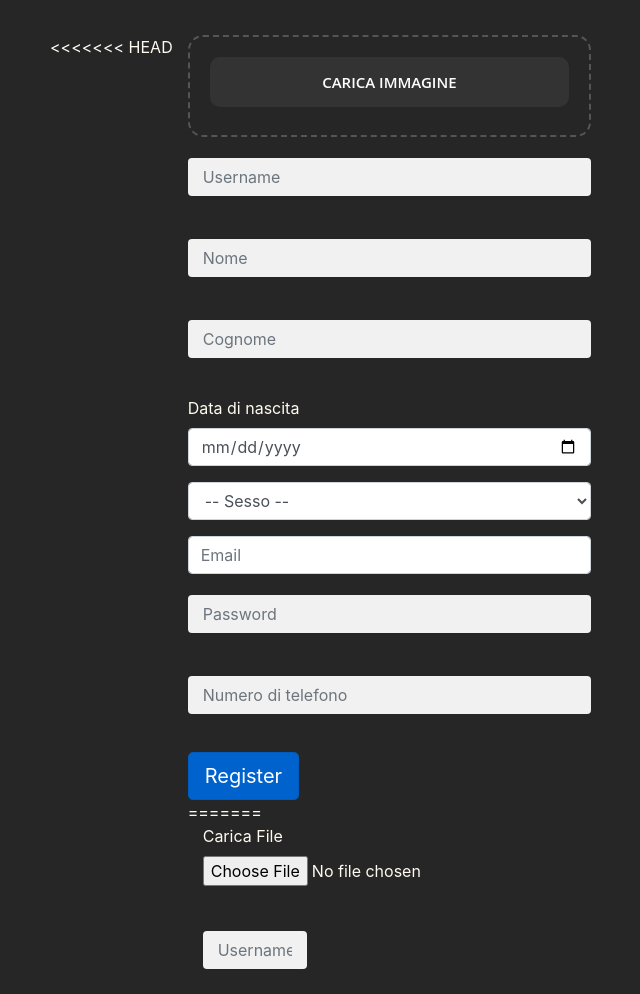
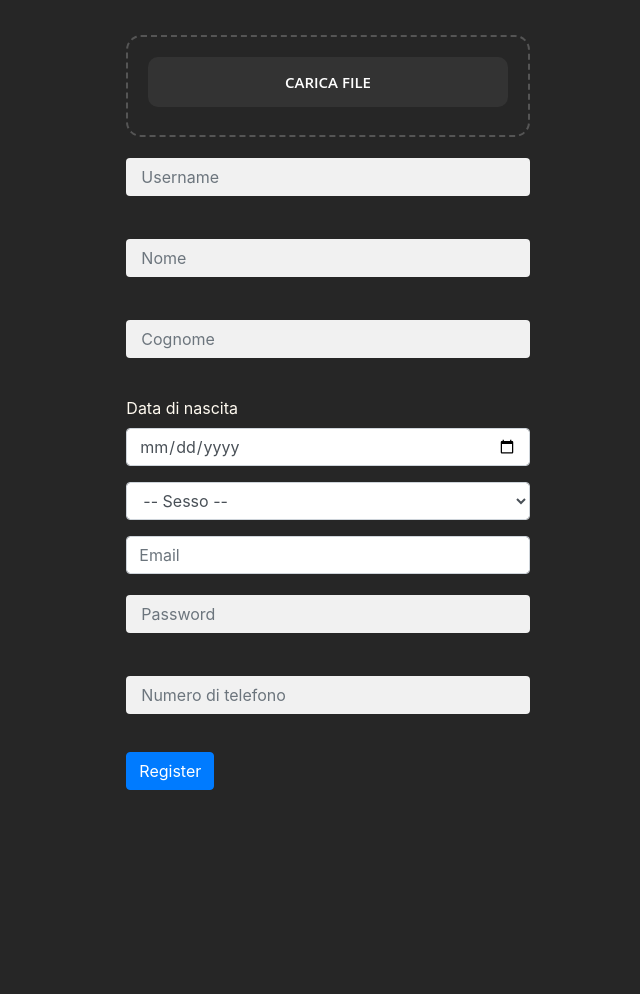
Before and after one commit to vallauri-ict/progetto-social-IncubuSpirit, a website: page static/pages/register/register.html in a window 1280 px wide. Shown: the top 994 px of the page, without its empty margins (312-952 px from the left). After the commit the page ends 800 px from the top, so only its background shows below. Drawn offline with nearby package versions, Linux system fonts and the light colour scheme.

Commit message:
beccati ste mod

```diff
--- a/static/pages/register/register.html
+++ b/static/pages/register/register.html
@@ -19,61 +19,14 @@
   <body>
     <div id="snackbar"></div>
     <div class="row justify-content-md-center" style="margin-top: 30px">
-<<<<<<< HEAD
       <div class="col-md-4">
-        <form method="POST" action="/register">
         <div class="form-group">
           <div class="form-input">
-              <label for="file-ip-1">carica Immagine</label>
-              <input type="file" id="file-ip-1" accept="image/*" onchange="showPreview(event);">
-              <div class="preview">
-                <img id="file-ip-1-preview">
-              </div>
-            </div>
-          </div>
-          <div class="form-group">
-            <input name="Username" type="text" class="form-control" id="usernameInput" placeholder="Username" required>
-          </div>
-          <div class="form-group">
-            <input name="Nome" type="text" class="form-control" id="nomeInput" placeholder="Nome" required>
-          </div>
-          <div class="form-group">
-            <input name="Cognome" type="text" class="form-control" id="cognomeInput" placeholder="Cognome" required>
-          </div>
-          <div class="form-group">
-            <label for="dobInput">Data di nascita</label>
-            <input name="DoB" type="date" class="form-control" id="dobInput" required>
-          </div>
-          <div class="form-group">
-            <select name="sesso" class="form-control" id="sessoInput">
-              <option>-- Sesso --</option>
-              <option value="uomo">Uomo</option>
-              <option value="donna">Donna</option>
-              <option value="nonbin">Non binario</option>
-              <option value="indeciso">Indeciso</option>
-              <option value="altro">Altro</option>
-            </select>
-          </div>
-          <div class="form-group">
-            <input name="Email" type="email" class="form-control" id="emailInput" placeholder="Email" required>
-          </div>
-          <div class="form-group">
-            <input name="Password" type="password" class="form-control" id="passwordInput" placeholder="Password"
-              required>
-          </div>
-          <div class="form-group">
-            <input name="NumTel" type="text" class="form-control" id="numTelInput" placeholder="Numero di telefono"
-              required>
-          </div>
-          <a class="btn btn-primary btn-lg active" href="/registerComplete">Register</a>
-        </form>
-=======
-      <div class="col-md-4">
-            <div class="form-group">
             <label for="file-ip-1">Carica File</label>
-              <input type="file" id="file-ip-1" accept="image/*" onchange="showPreview(event);">
+            <input type="file" id="file-ip-1" accept="image/*">
             <div class="preview">
               <img id="image-preview" name="Propic">
+            </div>
           </div>
         </div>
         <div class="form-group">
@@ -103,13 +56,14 @@
           <input name="Email" type="email" class="form-control" id="emailInput" placeholder="Email" required>
         </div>
         <div class="form-group">
-                  <input name="Password" type="password" class="form-control" id="passwordInput" placeholder="Password" required>
+          <input name="Password" type="password" class="form-control" id="passwordInput" placeholder="Password"
+            required>
         </div>
         <div class="form-group">
-                <input name="NumTel" type="text" class="form-control" id="numTelInput" placeholder="Numero di telefono" required>
+          <input name="NumTel" type="text" class="form-control" id="numTelInput" placeholder="Numero di telefono"
+            required>
         </div>
         <button method="post" id="btnRegister" type="submit" class="btn btn-primary">Register</button>
->>>>>>> 4190e5958cfe6bdec3598bd5f09a1ca5c81d5405
       </div>
     </div>
   </body>
--- a/static/pages/register/register.js
+++ b/static/pages/register/register.js
@@ -1,13 +1,4 @@
 "use strict";
-
-function showPreview(event){
-    if(event.target.files.length > 0){
-      var src = URL.createObjectURL(event.target.files[0]);
-      var preview = document.getElementById("file-ip-1-preview");
-      preview.src = src;
-      preview.style.display = "block";
-    }
-  }
 
 $(document).ready(function () {
     let i = 0;
@@ -28,6 +19,15 @@ $(document).ready(function () {
     let _password = passwordInput.val();
     let btnRegister = $("#btnRegister").on("click", controllaRegistrazione);
     typeWriter();
+
+    let _preview=$("#file-ip-1").on("change",function(){
+        if(this.files.length > 0){
+        var src = URL.createObjectURL(this.files[0]);
+        var preview = document.getElementById("image-preview");
+        preview.src = src;
+        preview.style.display = "block";
+      }
+    });
 
     function controllaRegistrazione(){
         if (propicInput.val()=="")
```
Lines whose indentation alone changed are shown as unchanged.
